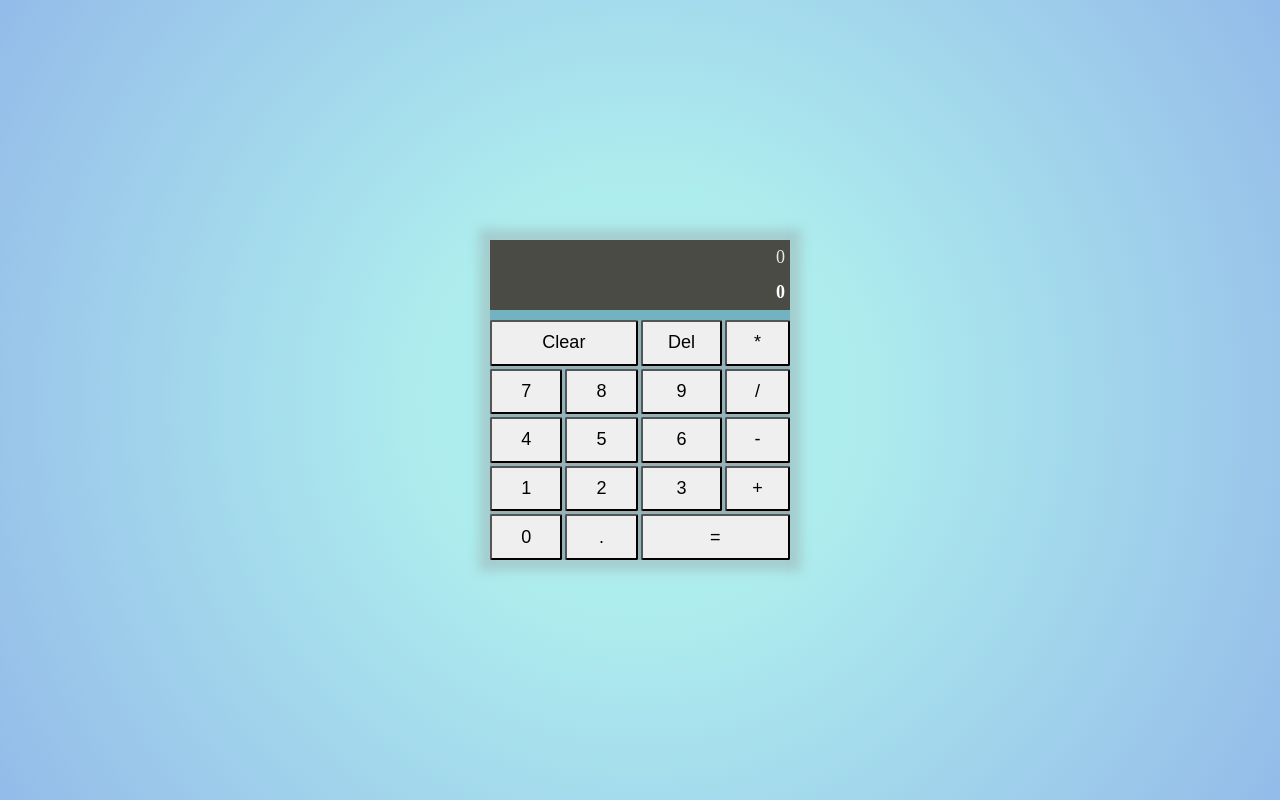
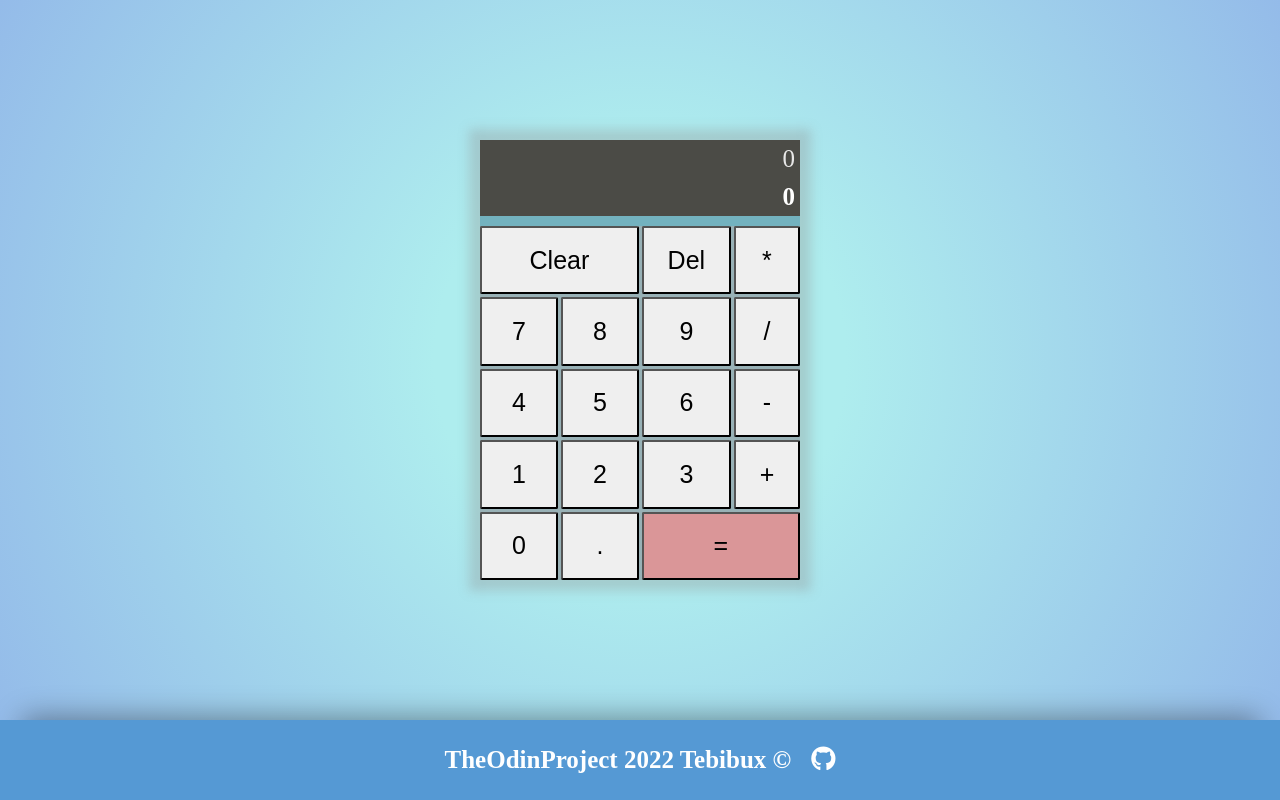
Before and after one commit to Tebibux/calculator, a plain HTML site: page index.html in a window 1280 px wide. Drawn offline with Linux system fonts and the light colour scheme.

Commit message:
UI link and footer

```diff
--- a/index.html
+++ b/index.html
@@ -6,6 +6,11 @@
 	<meta http-equiv="X-UA-Compatible" content="IE=edge">
 	<meta name="viewport" content="width=device-width, initial-scale=1.0">
 	<link rel="stylesheet" href="style.css">
+	<link rel="preconnect" href="https://fonts.googleapis.com" />
+	<link rel="preconnect" href="https://fonts.gstatic.com" crossorigin />
+	<link href="https://fonts.googleapis.com/css2?family=Roboto:wght@400;700&display=swap" rel="stylesheet" />
+	<link rel="shortcut icon" href="favicon.ico" />
+	<script src="https://kit.fontawesome.com/4c536a6bd5.js" crossorigin="anonymous" ;></script>
 	<title>TheOdinCalculator</title>
 </head>
 
@@ -37,8 +42,17 @@
 				<button class="equalSign equal_span">=</button>
 			</div>
 		</div>
+
 	</div>
+	<footer id="footer">
+		<div class="footer-text">
+			<h4>TheOdinProject 2022 Tebibux ©</h4>
+		</div>
+		<div class="footer-link"><a href="http://github.com/Tebibux/Etch-A-Sketch" target="_blank"><i
+					class="fab fa-github" aria-hidden="true"></i></a></div>
+	</footer>
 
 </body>
 <script src="/script.js"></script>
+
 </html>
--- a/script.js
+++ b/script.js
@@ -48,6 +48,7 @@ equalSign.addEventListener('click', () => {
 	if (currentBox.innerText === '' && previousBox.innerText === '') return;
 	else{
 		calculate()
+		previousBox.innerText = '';
 	}
 })
 // function to calculate the operation
--- a/style.css
+++ b/style.css
@@ -1,12 +1,12 @@
 * {
 	padding: 0;
 	margin: 0;
-	font-size: 18px;
+	font-size:25px;
 	color: white;
 }
 
 .mainContainer {
-	height: 100vh;
+	height: 90vh;
 	display: flex;
 	justify-content: center;
 	align-items: center;
@@ -16,8 +16,8 @@
 }
 
 .container {
-	height: 40vh;
-	width: 300px;
+	height: 55vh;
+	width: 320px;
 	display: flex;
 	flex-direction: column;
 	gap: 10px;
@@ -76,5 +76,48 @@ button:hover{
 }
 .equalSign{
 	width: 100%;
+	background-color: rgba(255, 136, 136, 0.644);
 	grid-column: equalSign;
 }
+
+#header,
+#footer {
+	width: 100%;
+	background-color: rgb(85, 153, 212);
+	display: flex;
+	align-items: center;
+	justify-content: center;
+}
+
+#header {
+	box-shadow: 1px 12px 29px -7px rgba(163, 102, 102, 0.548);
+	-webkit-box-shadow: 1px 12px 29px -7px rgba(163, 102, 102, 0.514);
+	-moz-box-shadow: 1px 12px 29px -7px rgba(163, 102, 102, 0.527);
+}
+
+ul {
+	width: 100%;
+	list-style: none;
+	margin-left: 20px;
+}
+
+
+ul li {
+	padding: 0 0 0 20px;
+	margin-top: 10px;
+	width: 50%;
+
+}
+#footer {
+	height: 10vh;
+	font-size: 18px;
+	color: black;
+	font-weight: bold;
+	gap: 20px;
+	box-shadow: 1px -25px 29px -22px rgba(3, 3, 3, 0.37);
+	-webkit-box-shadow: 1px -25px 29px -22px rgba(3, 3, 3, 0.37);
+	-moz-box-shadow: 1px -25px 29px -22px rgba(3, 3, 3, 0.37);
+}
+.footer-text{
+	color: black;
+}
```
